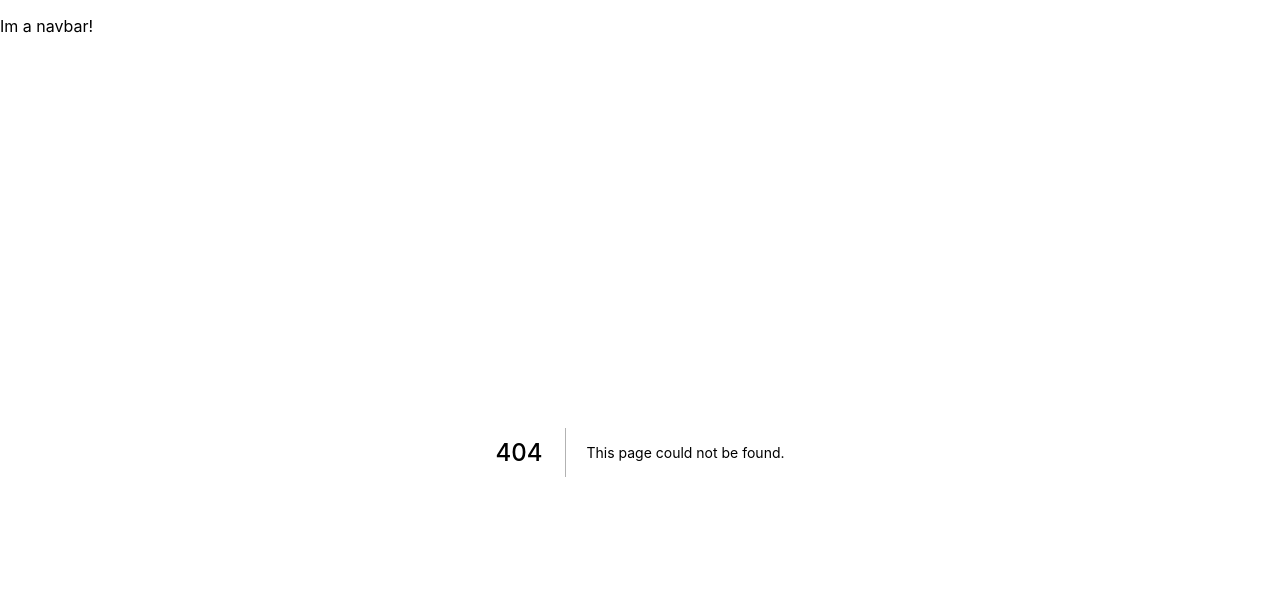
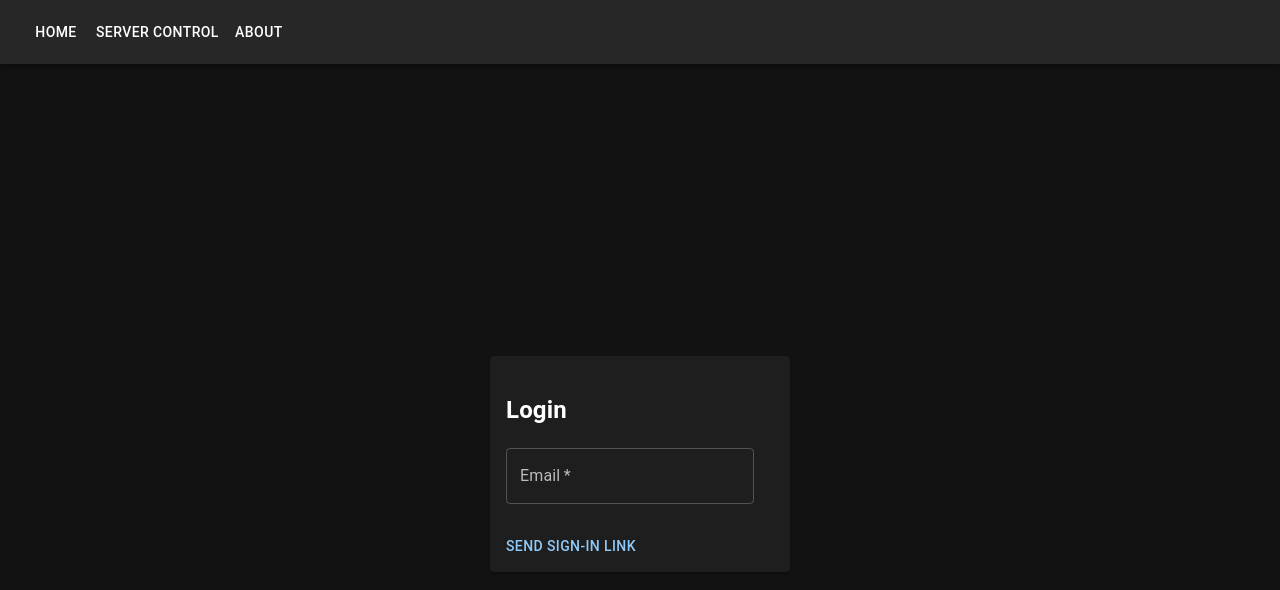
Before and after one commit to heloman1/personal-website, a Next.js app in the folder nextjs/: page /server-control/login in a window 1280 px wide. Before the commit this address had no page. Shown: the top 590 px of the page. Built offline with nearby package versions, Linux system fonts and the light colour scheme.

Commit message:
Added Material UI, recreated original page locs

```diff
--- a/nextjs/components/Navbar.tsx
+++ b/nextjs/components/Navbar.tsx
@@ -1,3 +1,24 @@
-export default function Layout() {
-    return <p>Im a navbar!</p>;
+import Button from "@mui/material/Button";
+import AppBar from "@mui/material/AppBar";
+import Toolbar from "@mui/material/Toolbar";
+import Link from "next/link";
+import { PropsWithChildren } from "react";
+
+export default function Navbar({ children }: PropsWithChildren<{}>) {
+    return (
+        <AppBar>
+            <Toolbar>
+                <Button color="inherit">
+                    <Link href="/">Home</Link>
+                </Button>
+                <Button color="inherit">
+                    <Link href="/server-control">Server Control</Link>
+                </Button>
+                <Button color="inherit">
+                    <Link href="/about">About</Link>
+                </Button>
+                {children}
+            </Toolbar>
+        </AppBar>
+    );
 }
--- a/nextjs/package.json
+++ b/nextjs/package.json
@@ -8,6 +8,11 @@
     "lint": "next lint"
   },
   "dependencies": {
+    "@emotion/react": "^11.6.0",
+    "@emotion/styled": "^11.6.0",
+    "@mui/icons-material": "^5.2.0",
+    "@mui/material": "^5.2.1",
+    "email-validator": "^2.0.4",
     "next": "12.0.4",
     "react": "17.0.2",
     "react-dom": "17.0.2"
--- a/nextjs/pages/_app.tsx
+++ b/nextjs/pages/_app.tsx
@@ -1,13 +1,23 @@
 import "../styles/globals.css";
-import type { AppProps } from "next/app";
-import Layout from "../components/Navbar";
+import Navbar from "../components/Navbar";
+import { AppPropsWithLayoutOverride } from "../additional";
+import { ThemeProvider, createTheme, CssBaseline } from "@mui/material";
 
-function MyApp({ Component, pageProps }: AppProps) {
+const theme = createTheme({
+    palette: {
+        mode: "dark",
+    },
+});
+
+function MyApp({ Component, pageProps }: AppPropsWithLayoutOverride) {
     return (
-        <>
-            <Layout />
-            <Component {...pageProps} />
-        </>
+        <ThemeProvider theme={theme}>
+            <CssBaseline />
+            {Component.NavbarOverride ? Component.NavbarOverride() : <Navbar />}
+            <main>
+                <Component {...pageProps} />
+            </main>
+        </ThemeProvider>
     );
 }
 
--- /dev/null
+++ b/nextjs/pages/about.tsx
@@ -0,0 +1,3 @@
+export default function About() {
+    return <p>To be implemented!</p>
+}
--- /dev/null
+++ b/nextjs/pages/server-control/login.tsx
@@ -0,0 +1,64 @@
+import {
+    Button,
+    Card,
+    CardActions,
+    CardContent,
+    Grid,
+    TextField,
+} from "@mui/material";
+import { useState } from "react";
+import EmailValidator from "email-validator";
+
+export default function Login() {
+    let [isEmailInvalid, setInvalidEmail] = useState(false);
+    let [helperText, setHelperText] = useState("");
+    return (
+        <Grid
+            container
+            spacing={0}
+            alignContent="center"
+            justifyContent="center"
+            style={{ minHeight: "100vh" }}
+        >
+            <Card sx={{ width: 300 }}>
+                <CardContent>
+                    <h2>Login</h2>
+                    <TextField
+                        color="primary"
+                        id="email-input"
+                        error={isEmailInvalid}
+                        required
+                        type="email"
+                        variant="outlined"
+                        label="Email"
+                        onBlur={(e) => {
+                            const email = e.target.value;
+                            const isInvalidEmail =
+                                !EmailValidator.validate(email);
+                            let helperText = "";
+
+                            if (email === "") {
+                                helperText = "Please enter an email";
+                            } else if (isInvalidEmail) {
+                                helperText = "Email is not valid";
+                            }
+
+                            setHelperText(helperText);
+                            setInvalidEmail(isInvalidEmail);
+                        }}
+                        onChange={(e) => {
+                            if (isEmailInvalid) {
+                                setInvalidEmail(false);
+                                setHelperText("");
+                            }
+                        }}
+                        helperText={helperText}
+                    ></TextField>
+                </CardContent>
+                <CardActions>
+                    <Button>Send Sign-In Link</Button>
+                </CardActions>
+            </Card>
+        </Grid>
+    );
+}
--- a/nextjs/styles/globals.css
+++ b/nextjs/styles/globals.css
@@ -4,6 +4,16 @@ body {
     margin: 0;
     font-family: -apple-system, BlinkMacSystemFont, Segoe UI, Roboto, Oxygen,
         Ubuntu, Cantarell, Fira Sans, Droid Sans, Helvetica Neue, sans-serif;
+}
+
+body,
+#__next,
+main {
+    min-height: 100vh;
+}
+
+main {
+    margin-top: 4rem;
 }
 
 a {
```
Also changed, not shown: nextjs/additional.d.ts (added, +11 -0 lines), nextjs/pages/index.tsx (+27 -34 lines), nextjs/pages/server-control/index.tsx (added, +20 -0 lines), nextjs/tsconfig.json (indentation only), 1 other file (tests, documents, lock files or other folders). Lines whose indentation alone changed are shown as unchanged.
